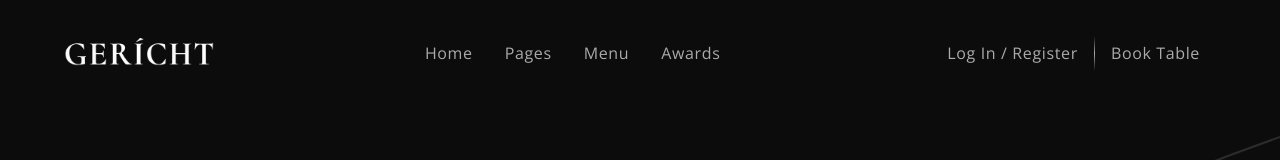
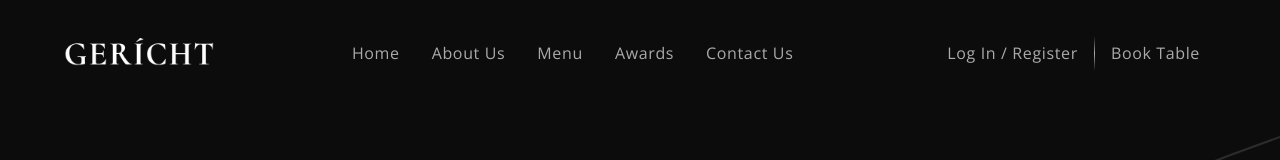
Before and after one commit to rcastillod/gerich-restaurant-react, a React (Create React App) app: page / in a window 1280 px wide. Shown: the top 160 px of the page. Built offline with nearby package versions, Linux system fonts and the light colour scheme; a web font is replaced by a local one.

Commit message:
feat: Adjust the main menu

```diff
--- a/src/components/Navbar/Navbar.jsx
+++ b/src/components/Navbar/Navbar.jsx
@@ -22,13 +22,16 @@ const Navbar = () => {
           <a href="#home">Home</a>
         </li>
         <li className="p__opensans">
-          <a href="#pages">Pages</a>
+          <a href="#about">About Us</a>
         </li>
         <li className="p__opensans">
           <a href="#menu">Menu</a>
         </li>
         <li className="p__opensans">
           <a href="#awards">Awards</a>
+        </li>
+        <li className="p__opensans">
+          <a href="#contact">Contact Us</a>
         </li>
       </ul>
       <div className="app__navbar-login">
```
